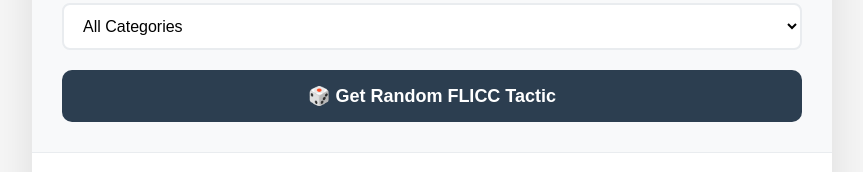
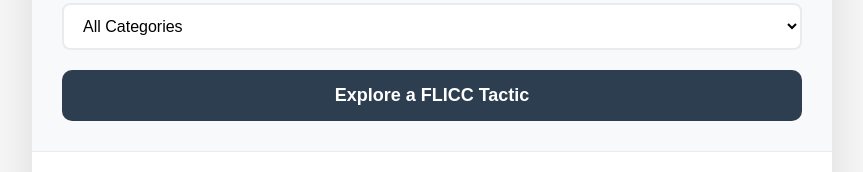
Before and after one commit to laurahelenknight/flicc-tactics-randomizer, a plain HTML site: page index.html in a window 1280 px wide. Shown: the part 243-415 px from the top of the page, without its empty margins (208-1071 px from the left). Drawn offline with Linux system fonts and the light colour scheme; a web font is replaced by a local one.

Commit message:
Update index.html

```diff
--- a/index.html
+++ b/index.html
@@ -369,7 +369,7 @@
             </div>
 
             <button id="randomizeBtn" class="randomize-btn">
-                🎲 Get Random FLICC Tactic
+                Explore a FLICC Tactic
             </button>
         </div>
 
```
